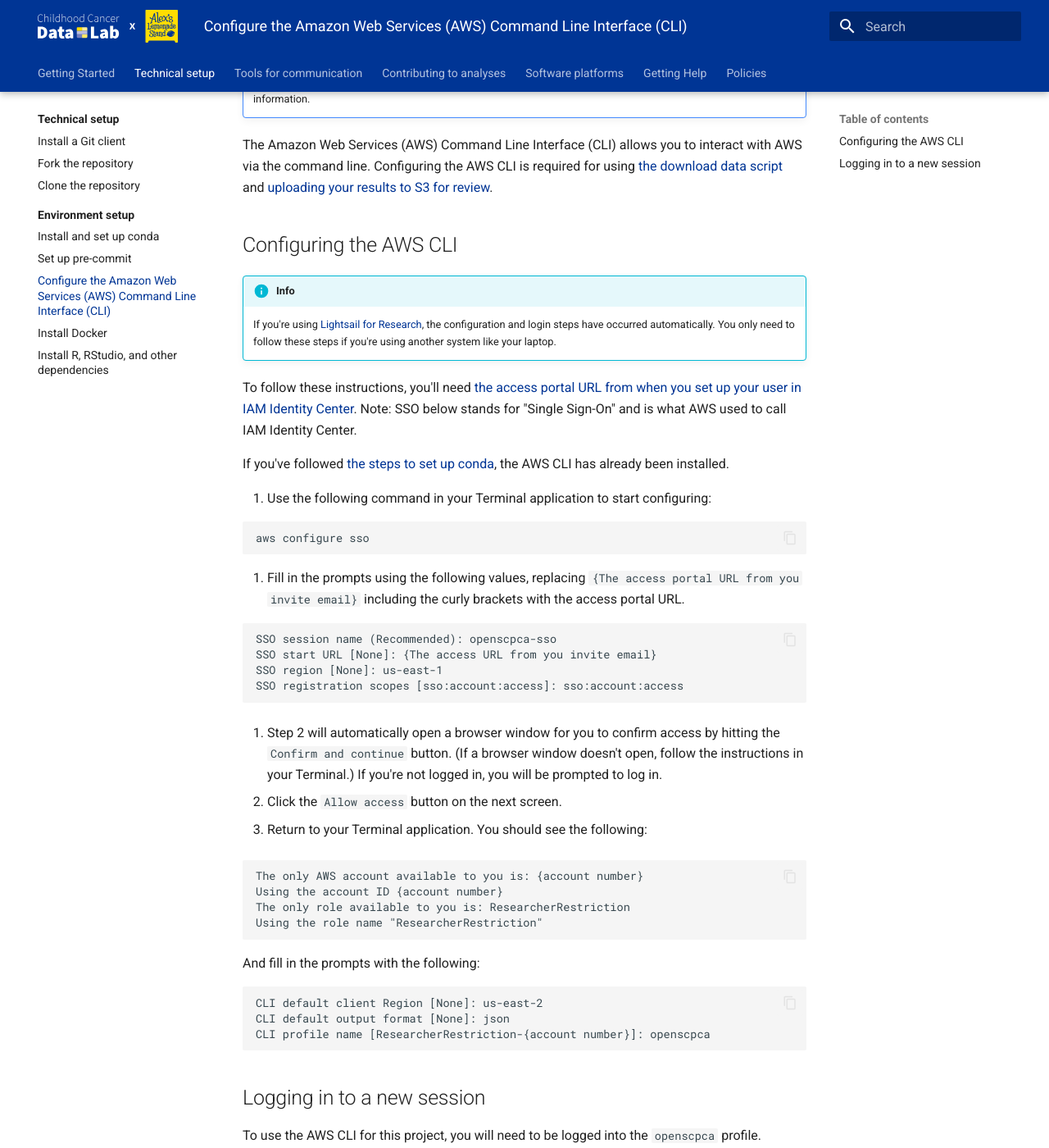
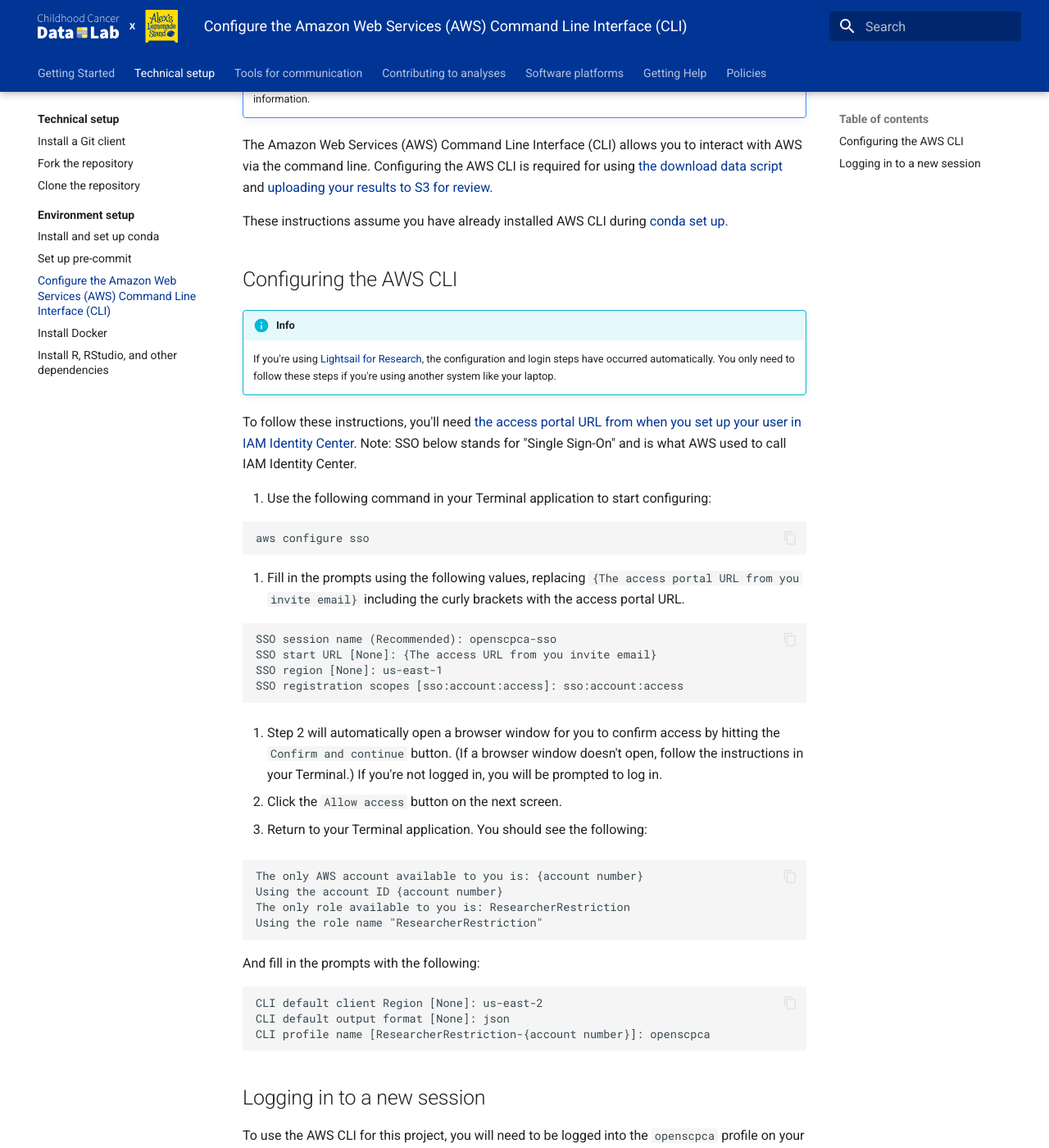
Before and after one commit to AlexsLemonade/OpenScPCA-analysis, an MkDocs documentation site: the page built from docs/technical-setup/environment-setup/configure-aws-cli.md, in a window 1280 px wide and 1400 px high, scrolled down 245 px. Shown: the whole window at 82% size. Built offline with MkDocs 1.6.1 and Material for MkDocs 9.7.7, drawn with Linux system fonts in a browser that asks for light colours.

Commit message:
Apply suggestions from code review
Co-authored-by: Stephanie Spielman <stephanie.spielman@gmail.com>

```diff
--- a/docs/technical-setup/environment-setup/configure-aws-cli.md
+++ b/docs/technical-setup/environment-setup/configure-aws-cli.md
@@ -7,6 +7,7 @@
 The Amazon Web Services (AWS) Command Line Interface (CLI) allows you to interact with AWS via the command line.
 Configuring the AWS CLI is required for using [the download data script](../../getting-started/accessing-resources/getting-access-to-data.md#accessing-data-on-s3) and [uploading your results to S3 for review](STUB_LINK).
 
+These instructions assume you have already installed AWS CLI during [conda set up](setup-conda.md#set-up-conda).
 ## Configuring the AWS CLI
 
 !!! info
@@ -16,7 +17,6 @@
 To follow these instructions, you'll need [the access portal URL from when you set up your user in IAM Identity Center](../../software-platforms/aws/index.md#joining-iam-identity-center).
 Note: SSO below stands for "Single Sign-On" and is what AWS used to call IAM Identity Center.
 
-If you've followed [the steps to set up conda](setup-conda.md), the AWS CLI has already been installed.
 
 1. Use the following command in your Terminal application to start configuring:
 
@@ -59,7 +59,7 @@
 
 ## Logging in to a new session
 
-To use the AWS CLI for this project, you will need to be logged into the `openscpca` profile.
+To use the AWS CLI for this project, you will need to be logged into the `openscpca` profile on your computer.
 
 1. To login, use the following command in your Terminal application:
 
```
Also changed, not shown: docs/technical-setup/environment-setup/index.md (+1 -1 lines).
